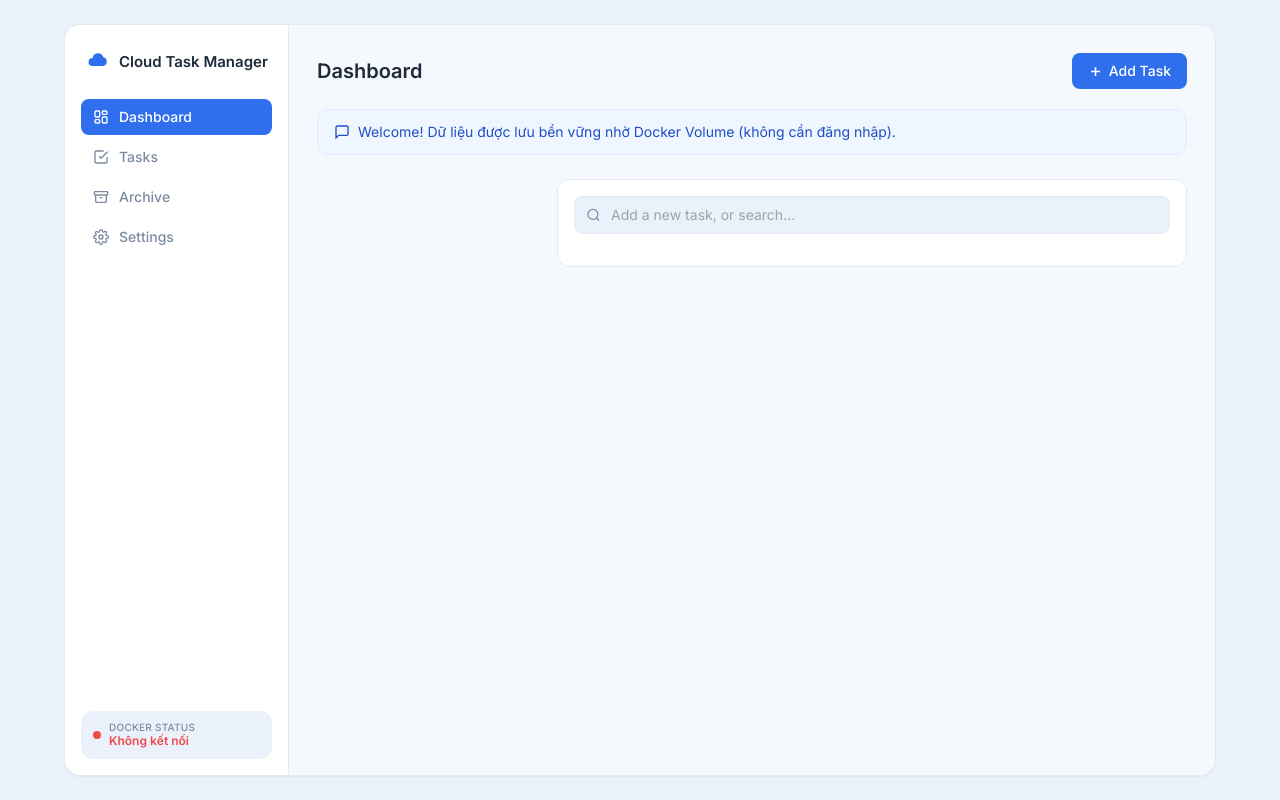
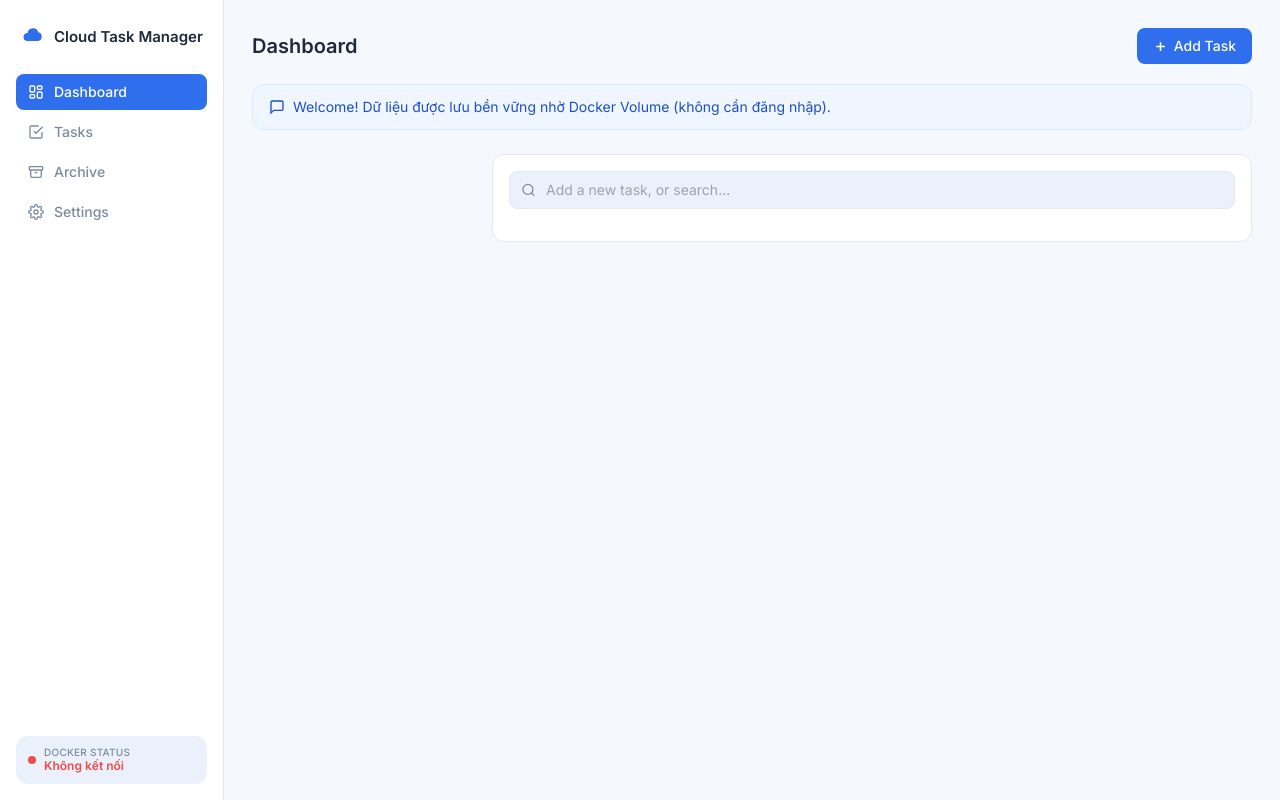
Before and after one commit to ddkien05/task-manager, a website: page src/public/index.html in a window 1280 px wide. Drawn offline with nearby package versions, Linux system fonts and the light colour scheme; no server answers.

Commit message:
refactor: make layout full width

```diff
--- a/src/public/index.html
+++ b/src/public/index.html
@@ -42,8 +42,8 @@
 </head>
 <body class="bg-canvas text-ink min-h-screen">
 
-<div class="min-h-screen p-4 sm:p-6 flex justify-center">
-<div class="w-full max-w-6xl bg-panel rounded-2xl shadow-sm border border-line flex overflow-hidden" style="min-height: calc(100vh - 48px);">
+<div class="min-h-screen flex">
+<div class="w-full bg-panel flex" style="min-height: 100vh;">
 
   <!-- Sidebar -->
   <aside class="w-56 shrink-0 bg-white border-r border-line flex flex-col p-4">
```
